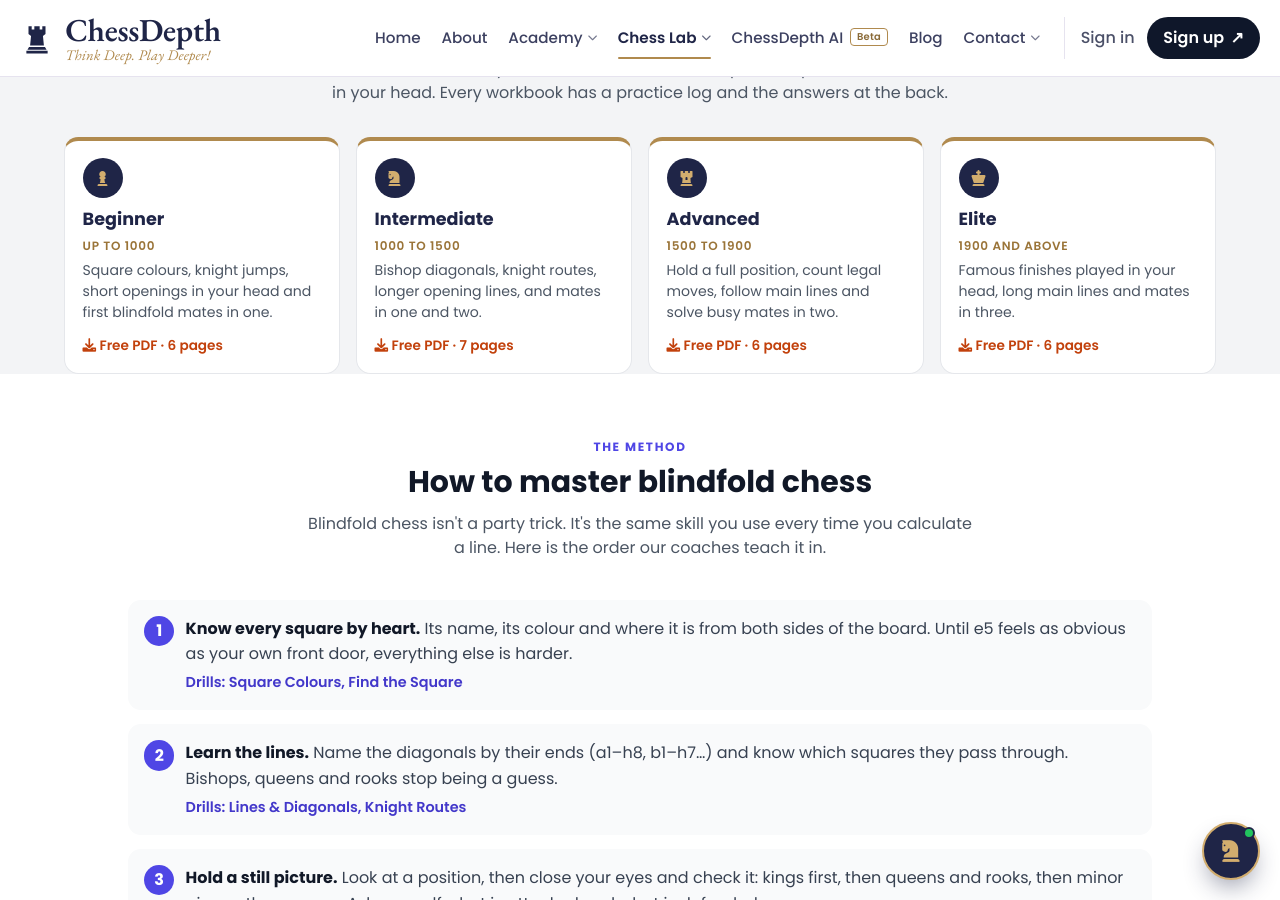
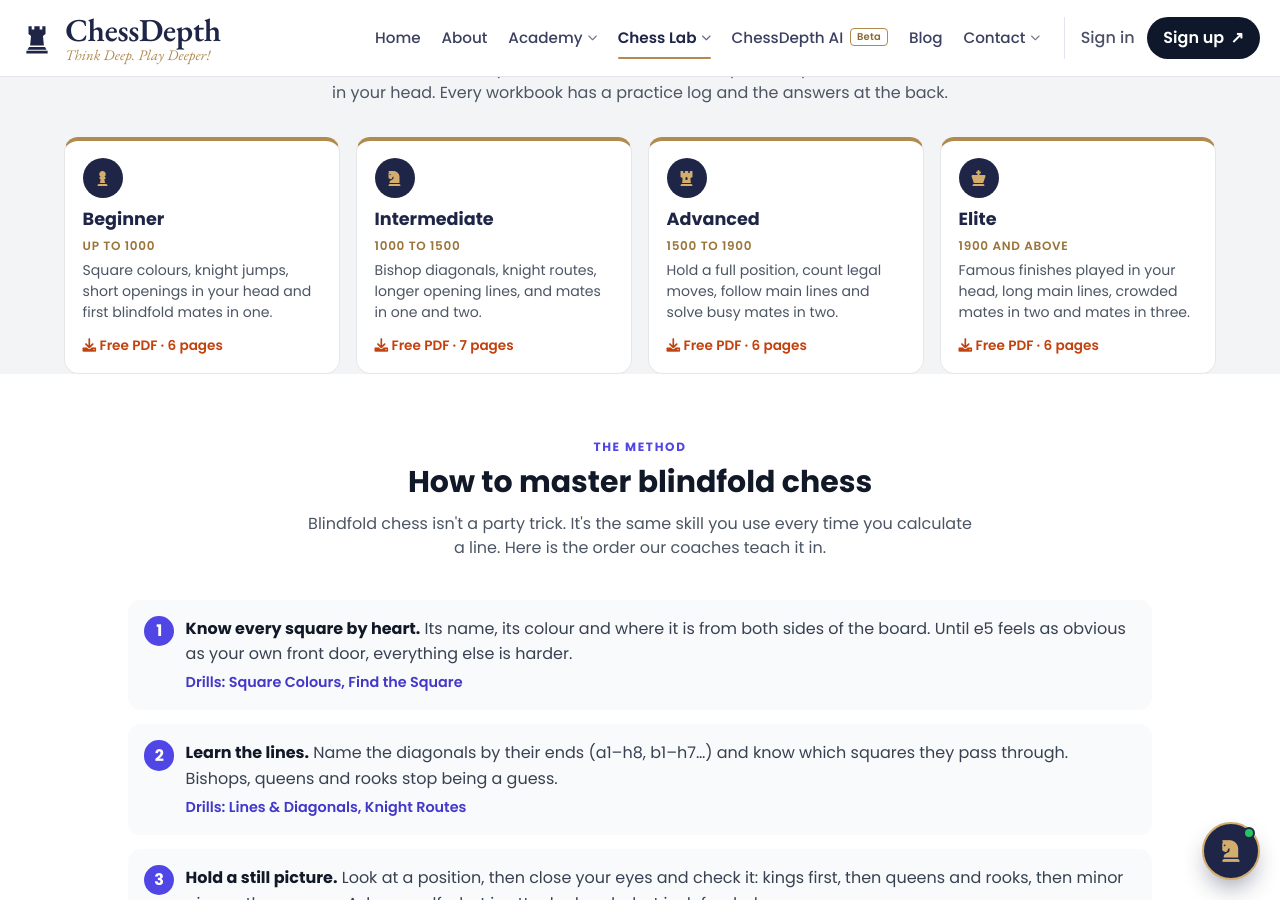
Before and after one commit to Sourabhjoshi1/Chess-Depth, a Jekyll site: the page built from pages/blindfold.html, in a window 1280 px wide and 900 px high, scrolled down 2416 px. Built offline with Jekyll 4.4.1, drawn with Linux system fonts in a browser that asks for light colours.

Commit message:
Blindfold PDFs: describe the Elite book fully
Co-Authored-By: Claude Opus 5.5 <noreply@anthropic.com>
Claude-Session: https://claude.ai/code/session_017ZwxdNZGtw2tXrZdE2ZP9f

```diff
--- a/_data/blindfold_pdfs.yml
+++ b/_data/blindfold_pdfs.yml
@@ -22,4 +22,4 @@
   file: /downloads/chessdepth-blindfold-practice-elite.pdf
   pages: 6
   icon: fa-chess-king
-  desc: Famous finishes played in your head, long main lines and mates in three.
+  desc: Famous finishes played in your head, long main lines, crowded mates in two and mates in three.
```
